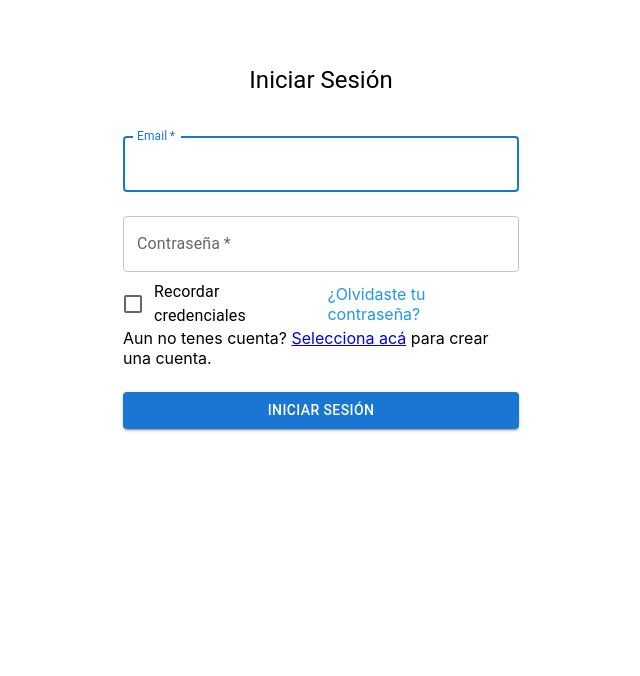
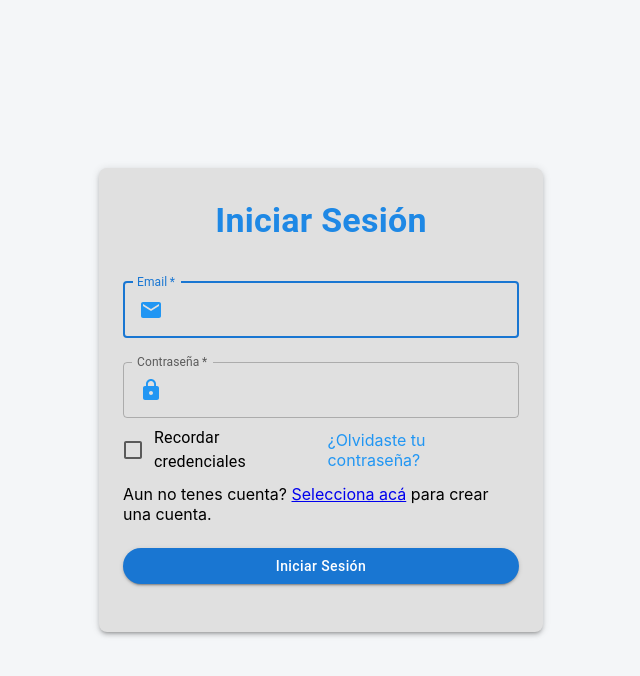
Before and after one commit to agusEmaUade/administrando-v2, a React (Create React App) app: page /login in a window 1280 px wide. Shown: the top 676 px of the page, without its empty margins (319-959 px from the left). Built offline with nearby package versions, Linux system fonts and the light colour scheme.

Commit message:
cambio login

```diff
--- a/src/pages/login.js
+++ b/src/pages/login.js
@@ -1,8 +1,9 @@
-// pages/Login.js
 import React, { useState } from 'react';
 import { Container, Typography, TextField, FormControlLabel, Checkbox, Button, Box } from '@mui/material';
 import { Link, useNavigate } from 'react-router-dom'; // Importa el Link de react-router-dom
 import { blue } from '@mui/material/colors'; // Importa el color azul de MUI
+import EmailIcon from '@mui/icons-material/Email'; // Icono para el campo de email
+import LockIcon from '@mui/icons-material/Lock'; // Icono para el campo de contraseña
 
 function Login() {
   const [email, setEmail] = useState('');
@@ -10,7 +11,6 @@ function Login() {
   const [errorEmail, setErrorEmail] = useState(false);
   const [errorPassword, setErrorPassword] = useState(false);
   const navigate = useNavigate(); // Inicializa useNavigate para redireccionar
-
 
   const handleSubmit = (e) => {
     e.preventDefault(); // Previene la recarga de la página
@@ -44,16 +44,26 @@ function Login() {
   };
 
   return (
-    <Container component="main" maxWidth="xs">
+    <Box
+      sx={{
+        display: 'flex',
+        justifyContent: 'center',
+        alignItems: 'center',
+        minHeight: '100vh', // Hace que ocupe toda la altura de la ventana
+        backgroundColor: '#f4f6f8', // Fondo suave para el resto de la página
+      }}
+    >
+      <Container component="main" maxWidth="xs" sx={{ backgroundColor: '#e0e0e0', borderRadius: 2, boxShadow: 3, padding: 4 }}>
+
         <Box
           sx={{
             display: 'flex',
             flexDirection: 'column',
             alignItems: 'center',
-          mt: 8,
+            width: '100%',
           }}
         >
-        <Typography variant="h5">Iniciar Sesión</Typography>
+          <Typography variant="h4" sx={{ fontWeight: 'bold', color: blue[600] }}>Iniciar Sesión</Typography>
           <Box
             component="form"
             noValidate
@@ -75,6 +85,13 @@ function Login() {
               onChange={(e) => setEmail(e.target.value)} // Actualiza el estado del email
               error={errorEmail}
               helperText={errorEmail ? 'El campo Email es obligatorio' : ''}
+              InputProps={{
+                startAdornment: <EmailIcon sx={{ color: blue[500], mr: 1 }} />, // Icono al inicio del campo
+              }}
+              sx={{
+                borderRadius: 1,
+                '& .MuiInputBase-root': { paddingLeft: 2 },
+              }}
             />
 
             <TextField
@@ -89,7 +106,15 @@ function Login() {
               onChange={(e) => setPassword(e.target.value)} // Actualiza el estado del password
               error={errorPassword}
               helperText={errorPassword ? 'El campo Contraseña es obligatorio' : ''}
+              InputProps={{
+                startAdornment: <LockIcon sx={{ color: blue[500], mr: 1 }} />, // Icono al inicio del campo
+              }}
+              sx={{
+                borderRadius: 1,
+                '& .MuiInputBase-root': { paddingLeft: 2 },
+              }}
             />
+
             <Box display="flex" justifyContent="space-between" alignItems="center">
               <FormControlLabel
                 control={<Checkbox value="remember" color="primary" />}
@@ -99,21 +124,24 @@ function Login() {
                 ¿Olvidaste tu contraseña?
               </Link>
             </Box>
-          <div className="alert alert-primary" role="alert">
+
+            <div className="alert alert-primary" role="alert" style={{ marginTop: 10 }}>
               Aun no tenes cuenta? <Link to="/registro" className="alert-link">Selecciona acá</Link> para crear una cuenta.
             </div>
+
             <Button
               type="submit"
               fullWidth
               variant="contained"
               color="primary"
-            sx={{ mt: 3, mb: 2 }}
+              sx={{ mt: 3, mb: 2, borderRadius: 20, textTransform: 'none', boxShadow: 2 }}
             >
               Iniciar Sesión
             </Button>
           </Box>
         </Box>
       </Container>
+    </Box>
   );
 }
 
```
Lines whose indentation alone changed are shown as unchanged.
